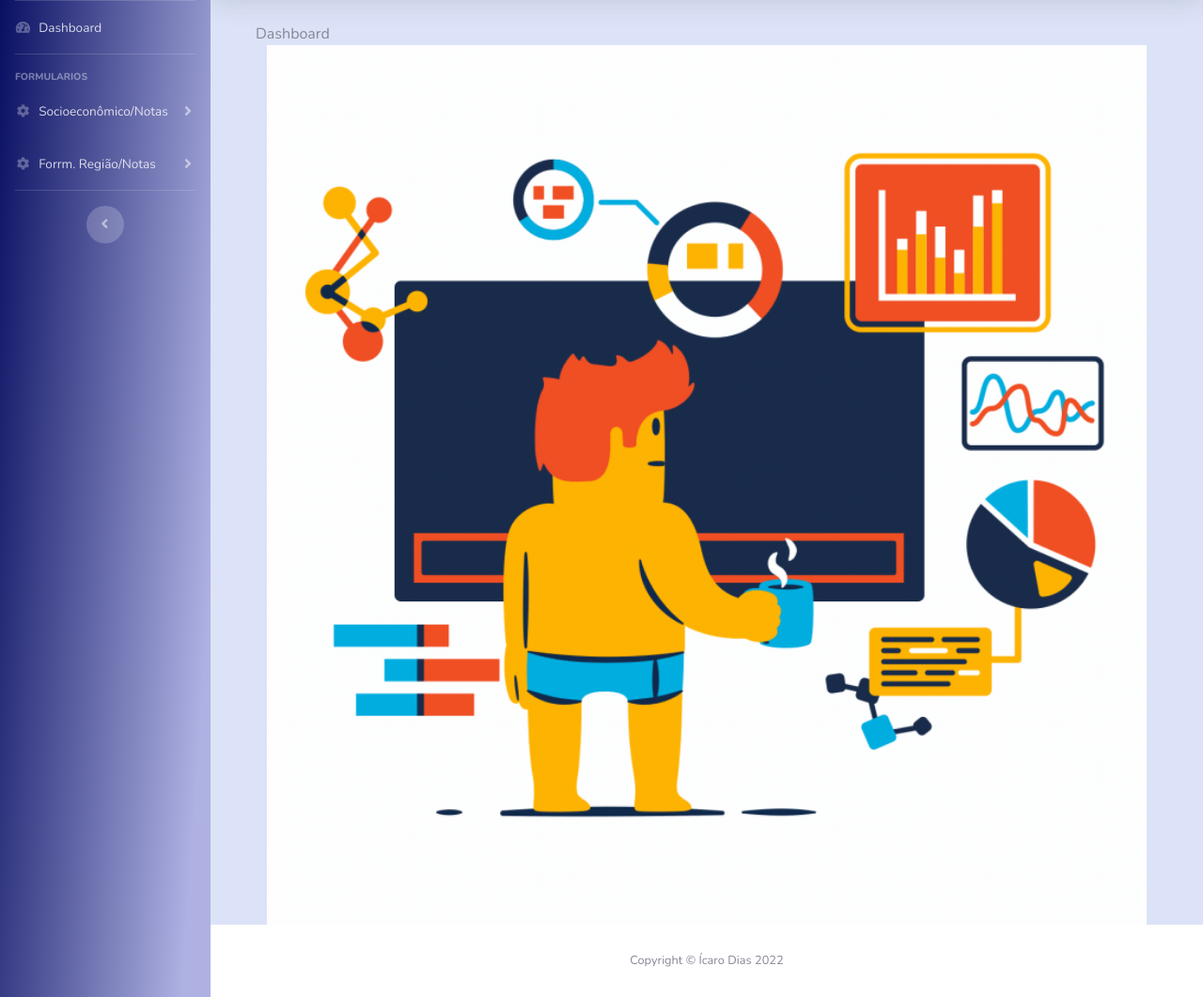
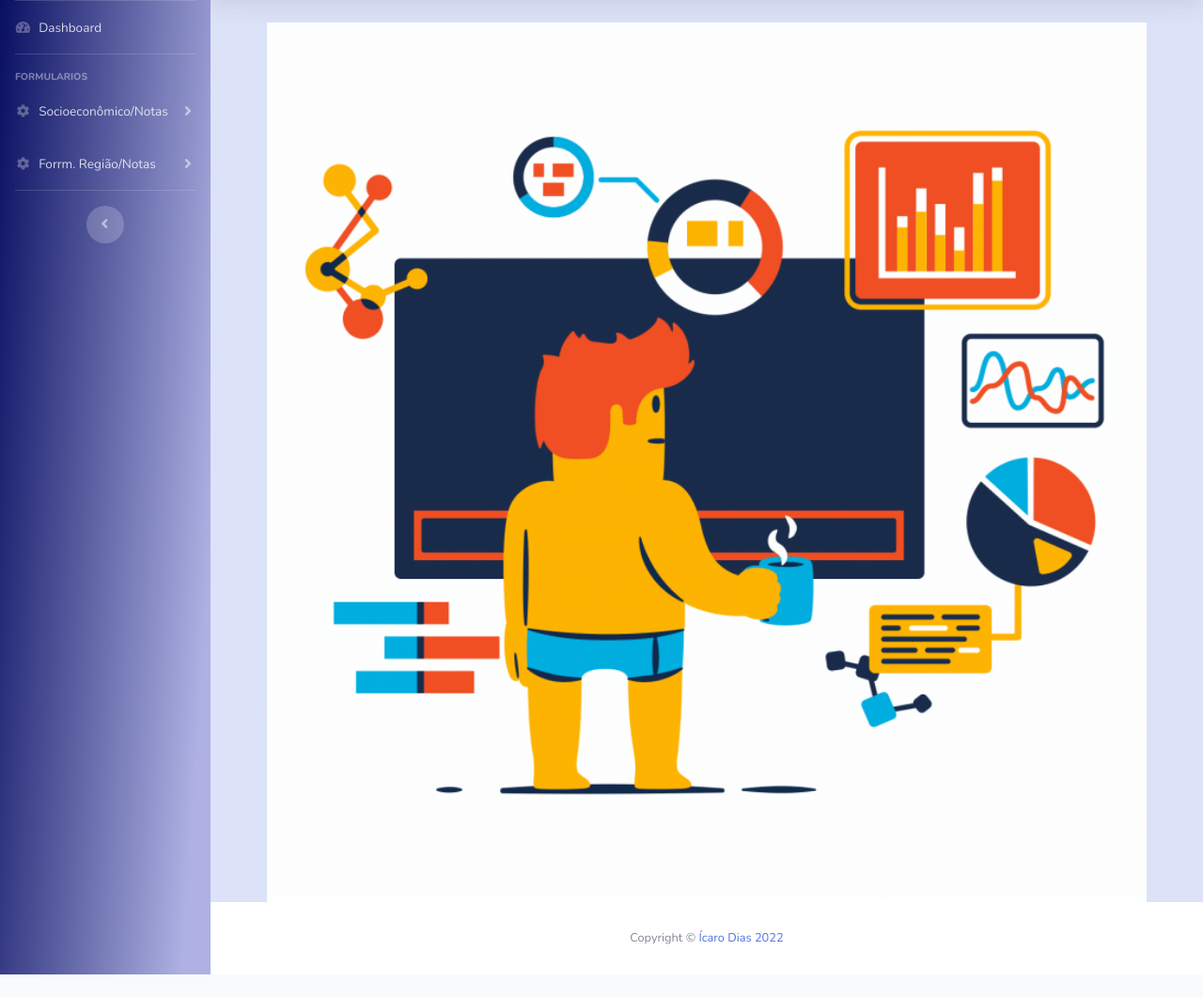
Before and after one commit to icaro2222/E-Dados, a Django app: page / in a window 1280 px wide. Shown: the part 70-1131 px from the top of the page at 94% size. After the commit the page ends 1107 px from the top, so only its background shows below. Run offline with Django 3.2, Linux system fonts and the light colour scheme; some libraries are stand-ins or nearby versions.

Commit message:
realizei alguns bugs, e subi para o heroku a versão mais atualizada

```diff
--- a/templates/dashboard.html
+++ b/templates/dashboard.html
@@ -2,7 +2,6 @@
 {%load static %}
 {% block titulo %}E-Dados{% endblock %}
 {% block conteudo %}
-Dashboard
 <div class="row">
     <div class="col">
         <img class="col md-12" src={% static "img/analisando_dados2.gif" %}>
--- a/templates/layout/layout.html
+++ b/templates/layout/layout.html
@@ -310,7 +310,7 @@
             <footer class="sticky-footer bg-white">
                 <div class="container my-auto">
                     <div class="copyright text-center my-auto">
-                        <span>Copyright &copy; Ícaro Dias 2022</span>
+                        <span>Copyright &copy; <a href="https://github.com/icaro2222" style="text-decoration: none;">Ícaro Dias 2022</a></span>
                     </div>
                 </div>
             </footer>
```
